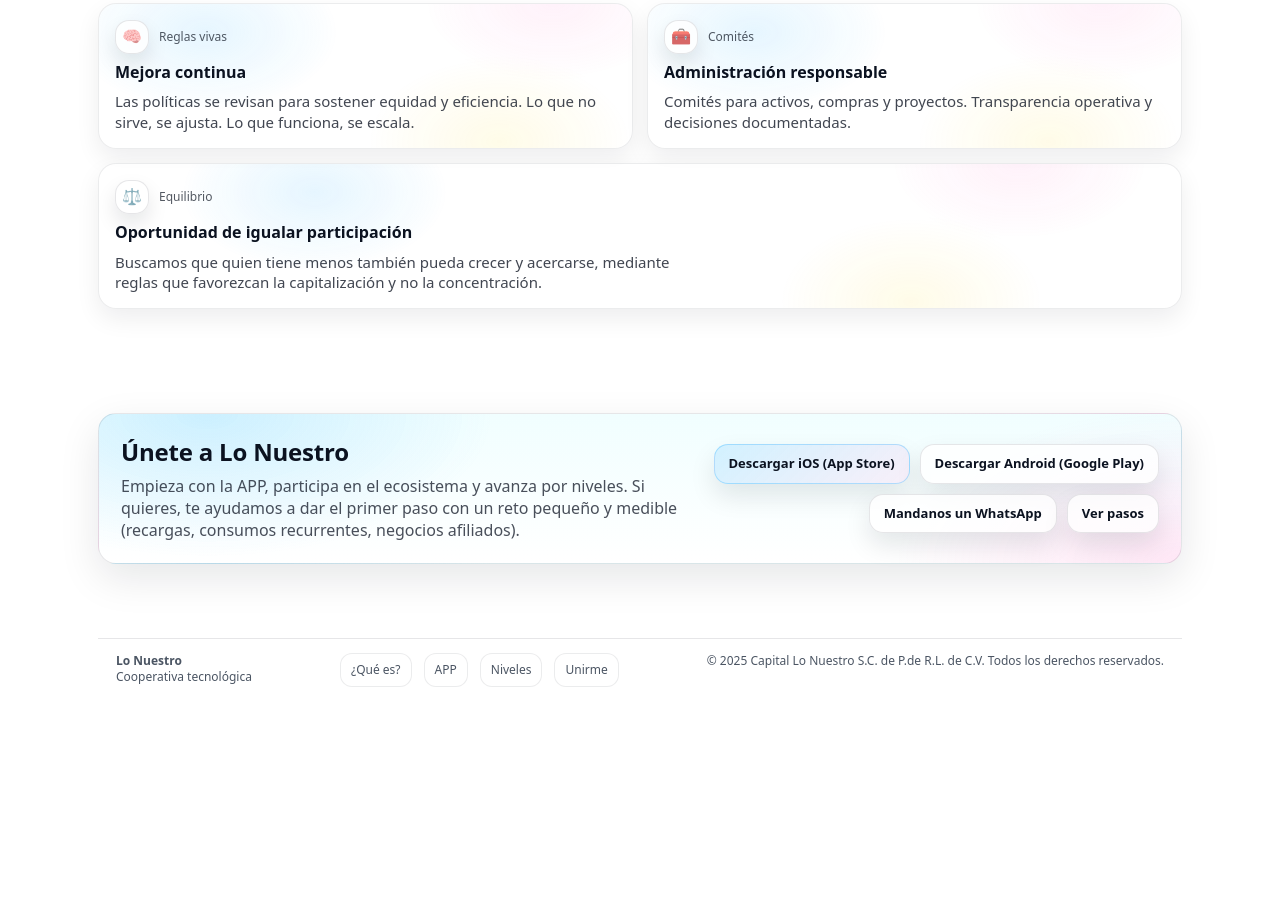
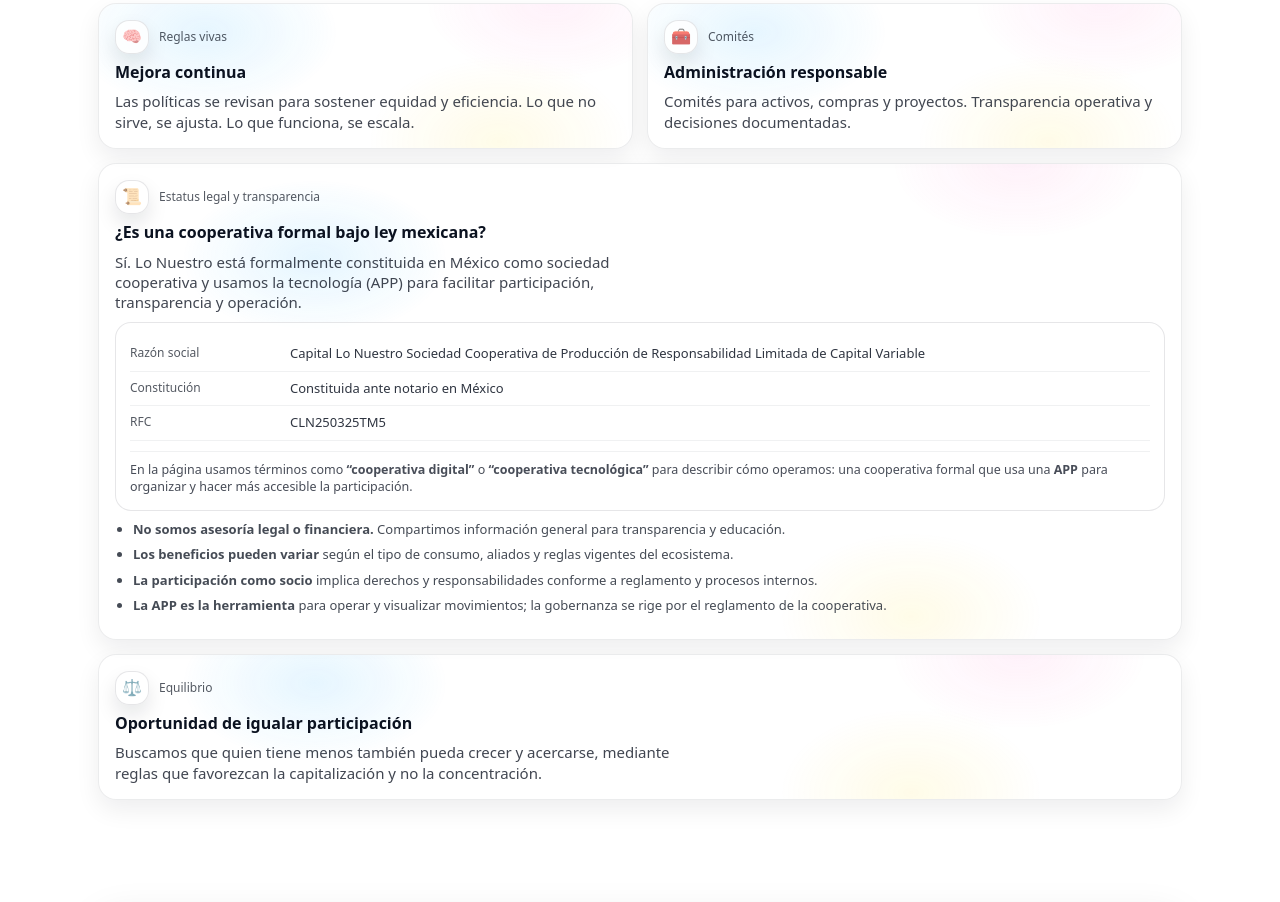
Before and after one commit to Natenun/lo-nuestro-web, a plain HTML site: page index.html in a window 1280 px wide. Shown: the part 3204-4106 px from the top of the page. Before the commit the page ends 3925 px from the top, so only its background shows below. Drawn offline with Linux system fonts and the light colour scheme.

Commit message:
Add legal information section to index.html
Added legal information section with details about the cooperative's legal status, including its name, constitution, and RFC.

```diff
--- a/index.html
+++ b/index.html
@@ -343,6 +343,51 @@
       .headline{ font-size: 36px; }
       .brand{ min-width: auto; }
     }
+    .legal-box{
+  margin-top:10px;
+  border:1px solid rgba(11,18,32,.10);
+  background: rgba(255,255,255,.78);
+  border-radius: 16px;
+  padding:14px;
+}
+
+.legal-row{
+  display:grid;
+  grid-template-columns: 150px 1fr;
+  gap:10px;
+  padding:8px 0;
+  border-bottom: 1px solid rgba(11,18,32,.06);
+}
+
+.legal-row:last-child{ border-bottom:none; }
+
+.legal-label{
+  font-size:12px;
+  color: rgba(11,18,32,.70);
+}
+
+.legal-value{
+  font-size:13px;
+  color: rgba(11,18,32,.85);
+}
+
+.legal-note{
+  margin-top:10px;
+  font-size:12.5px;
+  color: rgba(11,18,32,.75);
+  padding-top:10px;
+  border-top: 1px solid rgba(11,18,32,.06);
+}
+
+.legal-list{
+  margin:10px 0 0;
+  padding-left: 18px;
+  color: rgba(11,18,32,.76);
+  font-size: 13px;
+}
+
+.legal-list li{ margin: 8px 0; }
+
   </style>
 </head>
 
@@ -637,6 +682,46 @@
             Comités para activos, compras y proyectos. Transparencia operativa y decisiones documentadas.
           </p>
         </div>
+
+<div class="feature col-12" id="estatus-legal">
+  <div class="kicker"><div class="icon">📜</div><span>Estatus legal y transparencia</span></div>
+  <h3>¿Es una cooperativa formal bajo ley mexicana?</h3>
+  <p class="sub">
+    Sí. Lo Nuestro está formalmente constituida en México como sociedad cooperativa y usamos la tecnología (APP) para
+    facilitar participación, transparencia y operación.
+  </p>
+
+  <div class="legal-box">
+    <div class="legal-row">
+      <span class="legal-label">Razón social</span>
+      <span class="legal-value">Capital Lo Nuestro Sociedad Cooperativa de Producción de Responsabilidad Limitada de Capital Variable</span>
+    </div>
+
+    <div class="legal-row">
+      <span class="legal-label">Constitución</span>
+      <span class="legal-value">Constituida ante notario en México</span>
+    </div>
+
+    <div class="legal-row">
+      <span class="legal-label">RFC</span>
+      <span class="legal-value">CLN250325TM5</span>
+    </div>
+
+    <div class="legal-note">
+      En la página usamos términos como <b>“cooperativa digital”</b> o <b>“cooperativa tecnológica”</b> para describir
+      cómo operamos: una cooperativa formal que usa una <b>APP</b> para organizar y hacer más accesible la participación.
+    </div>
+  </div>
+
+  <ul class="legal-list">
+    <li><b>No somos asesoría legal o financiera.</b> Compartimos información general para transparencia y educación.</li>
+    <li><b>Los beneficios pueden variar</b> según el tipo de consumo, aliados y reglas vigentes del ecosistema.</li>
+    <li><b>La participación como socio</b> implica derechos y responsabilidades conforme a reglamento y procesos internos.</li>
+    <li><b>La APP es la herramienta</b> para operar y visualizar movimientos; la gobernanza se rige por el reglamento de la cooperativa.</li>
+  </ul>
+</div>
+
+
         <div class="feature col-12">
           <div class="kicker"><div class="icon">⚖️</div><span>Equilibrio</span></div>
           <h3>Oportunidad de igualar participación</h3>
```
